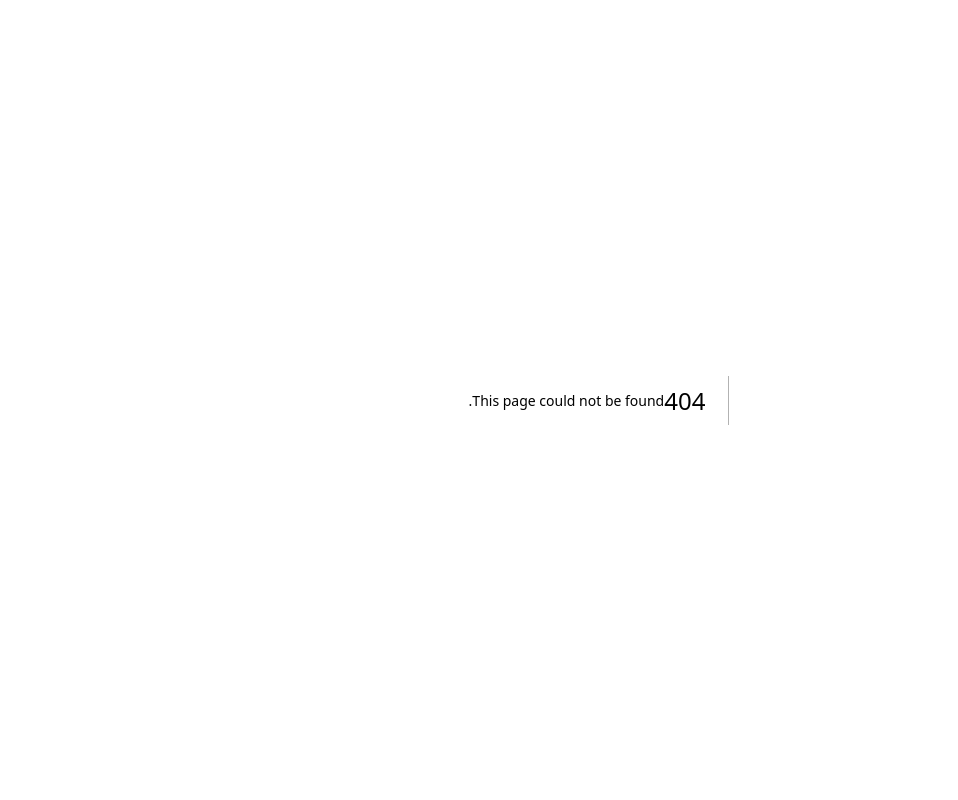
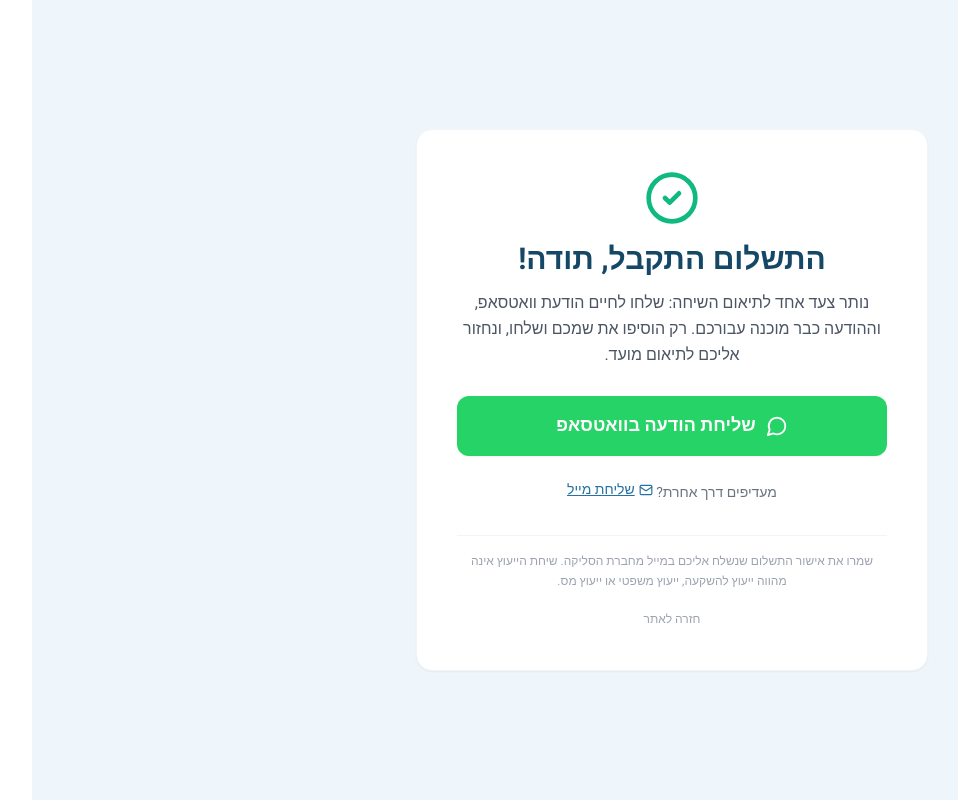
Before and after one commit to haimetkin-lgtm/shlish-dira, a Next.js app: page /consultation in a window 1280 px wide. Before the commit this address had no page. Shown: the whole page, without its empty margins (73-1031 px from the left). Built offline with nearby package versions, Linux system fonts and the light colour scheme.

Commit message:
Add paid consultation flow: CTA section, Cardcom payment, WhatsApp thank-you page
Co-Authored-By: Claude Fable 5 <noreply@anthropic.com>

```diff
--- /dev/null
+++ b/app/consultation/layout.tsx
@@ -0,0 +1,11 @@
+import type { Metadata } from "next";
+
+// דף תודה שאליו מגיעים רק אחרי תשלום: לא לאינדוקס.
+export const metadata: Metadata = {
+  title: "תיאום שיחת ייעוץ",
+  robots: { index: false, follow: false },
+};
+
+export default function ConsultationLayout({ children }: { children: React.ReactNode }) {
+  return <>{children}</>;
+}
--- /dev/null
+++ b/app/consultation/page.tsx
@@ -0,0 +1,75 @@
+"use client";
+
+import { useEffect } from "react";
+import { CheckCircle2, MessageCircle, Mail } from "lucide-react";
+
+const WHATSAPP_NUMBER = "972523728828";
+const WHATSAPP_TEXT =
+  "שלום חיים, רכשתי שיחת ייעוץ באתר ויאז'ה ישראלית ואני ממתין/ה לתיאום השיחה. שמי: ";
+
+export default function ConsultationSuccess() {
+  const waLink = `https://wa.me/${WHATSAPP_NUMBER}?text=${encodeURIComponent(WHATSAPP_TEXT)}`;
+
+  // מדידת רכישה ב-Analytics
+  useEffect(() => {
+    if (typeof window !== "undefined" && typeof window.gtag === "function") {
+      window.gtag("event", "purchase", {
+        item_name: "שיחת ייעוץ אישית",
+        value: 780,
+        currency: "ILS",
+      });
+    }
+  }, []);
+
+  return (
+    <main className="min-h-screen bg-brand-50 flex items-center justify-center p-4">
+      <div className="bg-white rounded-2xl border border-gray-100 shadow-sm p-8 sm:p-10 max-w-lg w-full text-center">
+        <CheckCircle2 size={56} className="mx-auto text-emerald-500 mb-4" />
+
+        <h1 className="text-2xl sm:text-3xl font-bold text-brand-800 mb-3">
+          התשלום התקבל, תודה!
+        </h1>
+
+        <p className="text-gray-600 leading-relaxed mb-7">
+          נותר צעד אחד לתיאום השיחה: שלחו לחיים הודעת וואטסאפ, וההודעה כבר מוכנה עבורכם.
+          רק הוסיפו את שמכם ושלחו, ונחזור אליכם לתיאום מועד.
+        </p>
+
+        <a
+          href={waLink}
+          target="_blank"
+          rel="noreferrer"
+          onClick={() => {
+            if (typeof window !== "undefined" && typeof window.gtag === "function") {
+              window.gtag("event", "whatsapp_click", { source: "consultation_success" });
+            }
+          }}
+          className="flex items-center justify-center gap-2.5 w-full bg-[#25D366] hover:bg-[#1eb85a] text-white font-bold rounded-xl px-6 py-4 text-lg transition-colors shadow-sm"
+        >
+          <MessageCircle size={22} />
+          שליחת הודעה בוואטסאפ
+        </a>
+
+        <p className="text-sm text-gray-500 mt-6">
+          מעדיפים דרך אחרת?{" "}
+          <a
+            href="mailto:haimetkin@gmail.com?subject=רכשתי שיחת ייעוץ - ויאז'ה ישראלית"
+            className="text-brand-600 underline hover:text-brand-700 inline-flex items-center gap-1"
+          >
+            <Mail size={14} />
+            שליחת מייל
+          </a>
+        </p>
+
+        <p className="text-xs text-gray-400 mt-8 border-t border-gray-100 pt-4 leading-relaxed">
+          שמרו את אישור התשלום שנשלח אליכם במייל מחברת הסליקה. שיחת הייעוץ אינה מהווה ייעוץ
+          להשקעה, ייעוץ משפטי או ייעוץ מס.
+        </p>
+
+        <a href="/" className="inline-block text-xs text-gray-400 hover:text-gray-600 mt-5">
+          חזרה לאתר
+        </a>
+      </div>
+    </main>
+  );
+}
--- a/app/page.tsx
+++ b/app/page.tsx
@@ -1,6 +1,7 @@
 import { ShieldCheck, Coins, Users, FileSignature, Handshake, Landmark, ScrollText } from "lucide-react";
 import Calculator from "@/components/Calculator";
 import Registration from "@/components/Registration";
+import Consultation from "@/components/Consultation";
 import Faq from "@/components/Faq";
 
 export default function Page() {
@@ -174,6 +175,7 @@ export default function Page() {
 
       <Calculator />
       <Registration />
+      <Consultation />
       <Faq />
 
       <footer className="text-center py-6 text-xs text-gray-400 border-t border-gray-100 px-4 leading-relaxed">
--- a/app/robots.ts
+++ b/app/robots.ts
@@ -10,7 +10,7 @@ export default function robots(): MetadataRoute.Robots {
     rules: {
       userAgent: "*",
       allow: "/",
-      disallow: ["/admin/"],
+      disallow: ["/admin/", "/consultation/"],
     },
     sitemap: `${SITE_URL}/sitemap.xml`,
   };
--- /dev/null
+++ b/components/Consultation.tsx
@@ -0,0 +1,76 @@
+"use client";
+
+import { Phone, ShieldCheck, Clock } from "lucide-react";
+
+export const CARDCOM_URL =
+  "https://secure.cardcom.solutions/EA/EA5/ZBWegQSTzUa1lPXV82627w/PaymentSP";
+export const CONSULTATION_PRICE = 780;
+
+export default function Consultation() {
+  const goToPayment = () => {
+    if (typeof window !== "undefined" && typeof window.gtag === "function") {
+      window.gtag("event", "begin_checkout", {
+        item_name: "שיחת ייעוץ אישית",
+        value: CONSULTATION_PRICE,
+        currency: "ILS",
+      });
+    }
+    window.location.href = CARDCOM_URL;
+  };
+
+  return (
+    <section id="consultation" className="py-16 bg-brand-50">
+      <div className="max-w-3xl mx-auto px-4">
+        <div className="bg-white rounded-2xl border border-gray-100 shadow-sm p-7 sm:p-9 text-center">
+          <div className="inline-flex items-center gap-2 text-xs font-medium bg-brand-50 text-brand-700 rounded-full px-3 py-1 mb-4">
+            <Phone size={14} />
+            שיחת ייעוץ אישית
+          </div>
+
+          <h2 className="text-2xl sm:text-3xl font-bold text-brand-800 mb-3">
+            רוצים לבדוק אם המודל מתאים לכם?
+          </h2>
+
+          <p className="text-gray-600 leading-relaxed max-w-xl mx-auto mb-6">
+            שיחת ייעוץ אישית עם חיים אטקין, שמאי מקרקעין ומחבר הספר "בועת נדל"ן". בשיחה נעבור
+            על הנתונים שלכם, על שווי הדירה ועל החלופות, ותקבלו תשובה ישרה: האם מכירת חלק
+            מהדירה מתאימה למצבכם, ומה כדאי לבדוק לפני כל החלטה.
+          </p>
+
+          <div className="grid grid-cols-1 sm:grid-cols-3 gap-3 text-sm text-gray-600 mb-7">
+            <div className="flex items-center justify-center gap-2 bg-gray-50 rounded-xl py-3 px-2">
+              <Clock size={16} className="text-brand-600 shrink-0" />
+              שיחה אישית בתיאום מראש
+            </div>
+            <div className="flex items-center justify-center gap-2 bg-gray-50 rounded-xl py-3 px-2">
+              <ShieldCheck size={16} className="text-brand-600 shrink-0" />
+              דיסקרטיות מלאה
+            </div>
+            <div className="flex items-center justify-center gap-2 bg-gray-50 rounded-xl py-3 px-2">
+              <Phone size={16} className="text-brand-600 shrink-0" />
+              תיאום מיידי בוואטסאפ
+            </div>
+          </div>
+
+          <div className="flex flex-col items-center gap-3">
+            <button
+              onClick={goToPayment}
+              className="w-full sm:w-auto bg-gold-500 hover:bg-gold-600 text-white font-bold rounded-xl px-8 py-3.5 text-lg transition-colors shadow-sm"
+            >
+              לתיאום שיחת ייעוץ · {CONSULTATION_PRICE} ₪
+            </button>
+            <p className="text-xs text-gray-400">
+              תשלום מאובטח בכרטיס אשראי · מיד לאחר התשלום תועברו לתיאום השיחה בוואטסאפ
+            </p>
+          </div>
+
+          <p className="text-xs text-gray-400 mt-6 leading-relaxed border-t border-gray-100 pt-4">
+            שיחת הייעוץ אינה מהווה ייעוץ להשקעה, ייעוץ משפטי או ייעוץ מס, ואינה תחליף לשומת
+            מקרקעין פרטנית או לייעוץ אישי מותאם. האחריות לקבלת ייעוץ אישי פרטני חלה על
+            הפונה. ביטול עסקה בהתאם להוראות הדין.
+          </p>
+        </div>
+      </div>
+    </section>
+  );
+}
```
